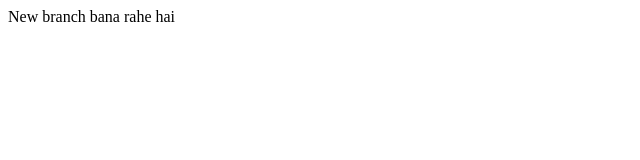
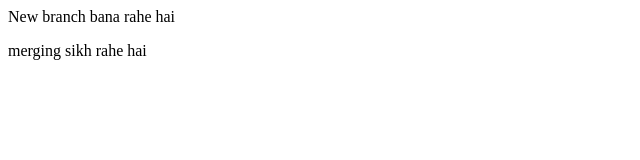
Before and after one commit to JSRgithub01/JSRLocalRepo, a plain HTML site: page index.html in a window 1280 px wide. Shown: the whole page, without its empty margins (0-640 px from the left). Drawn offline with Linux system fonts and the light colour scheme.

Commit message:
mergitng sikh rahe hai

```diff
--- a/index.html
+++ b/index.html
@@ -1 +1,2 @@
 <p>New branch bana rahe hai</p>
+<p>merging sikh rahe hai</p>
```
